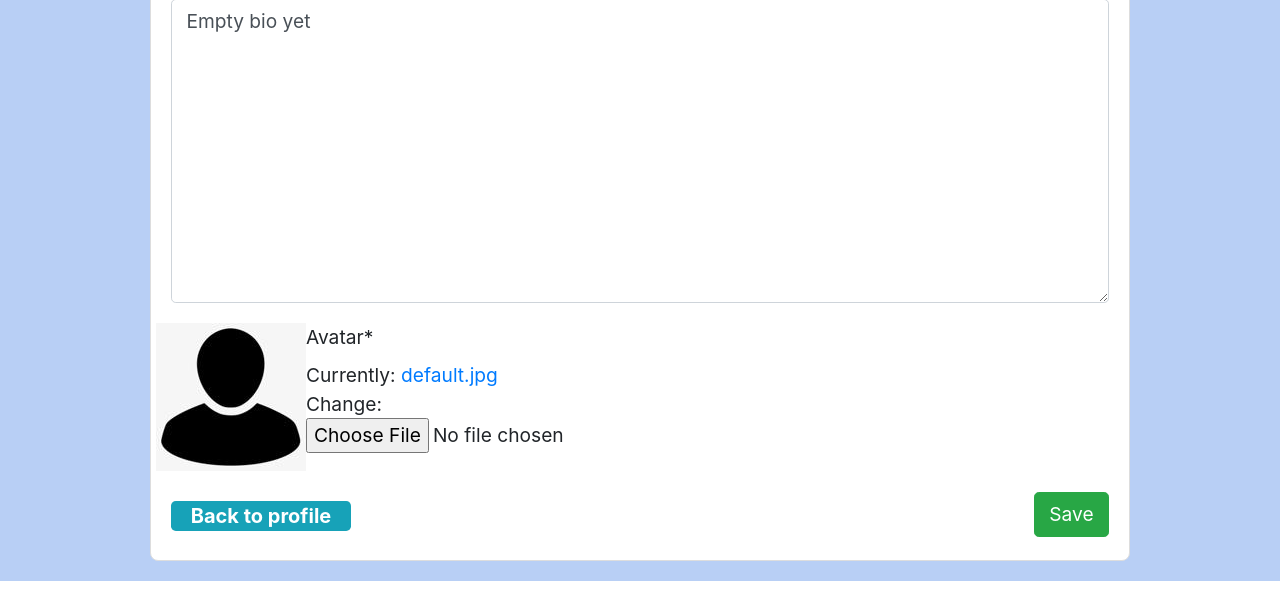
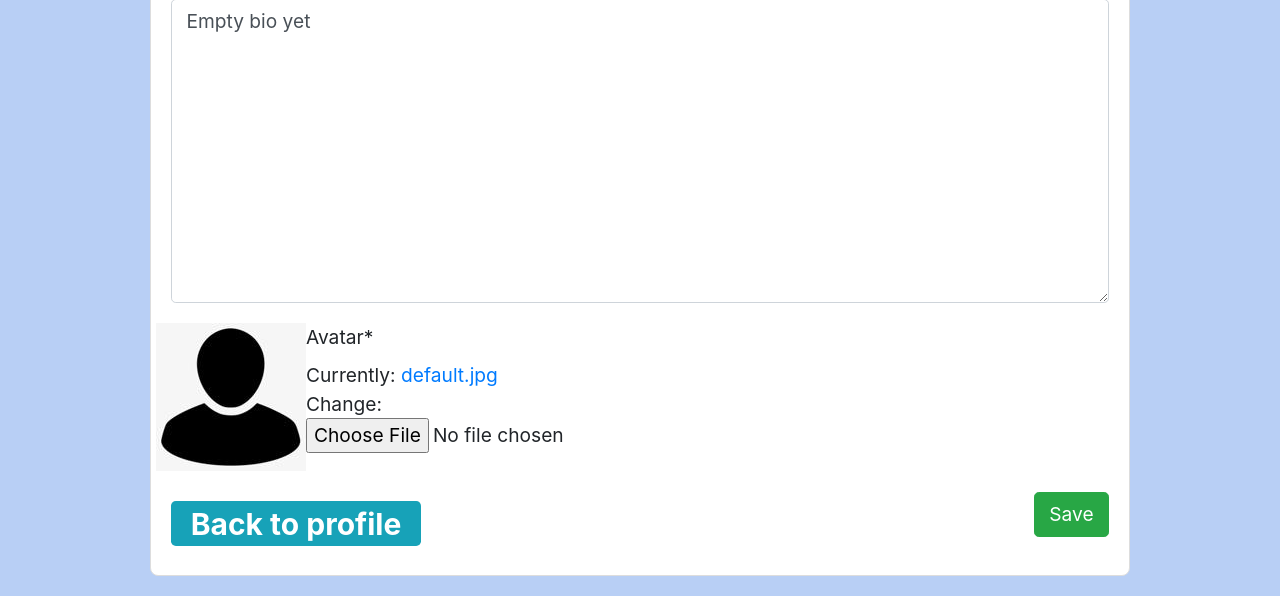
Before and after one commit to IlliaPaliy/TestTask, a Django app: page /change_profile/ in a window 1280 px wide. Shown: the part 650-1246 px from the top of the page. Run offline with Django 3.2, Linux system fonts and the light colour scheme; a user stored in the database is signed in; data comes from the database, SQL or seed files in the repository; both versions use the stored data as it was after the commit; some libraries are stand-ins or nearby versions.

Commit message:
'remade_repo'

```diff
--- a/home/static/home/main.css
+++ b/home/static/home/main.css
@@ -12,10 +12,11 @@ body {
 	border-radius: 8px;
 	margin-bottom: 20px;
 }
-.badge-info, .badge-success{
-	font-size:  20px;
-	width: 180px;
+.badge-info, .badge-success, .badge-warning{
+	font-size:  30px;
+	width: 250px;
 }
+
 li{
 	width:fit-content;
 }
--- a/users/templates/users/profile.html
+++ b/users/templates/users/profile.html
@@ -12,8 +12,10 @@
                 <p class="text-primary ml-3">E-mail: <span class="text-muted">{{user.email}}</p>
                 <p class="text-nowrap">{{user.profile.bio}}</p>
             </div>
+        </div>
+        <div class="setting_buttons">
             <a class="badge badge-info mt-2 ml-3"href="{%url 'change_profile'%}">Change profile</a>
-            <a class="badge badge-warning" href="{%url 'password_reset' %}">Reset password</a>
+            <a class="badge badge-warning float-right" href="{%url 'password_reset' %}">Reset password</a>
         </div>
     </div>
     <div class="content-section mt-4">
```
Also changed, not shown: db.sqlite3.
